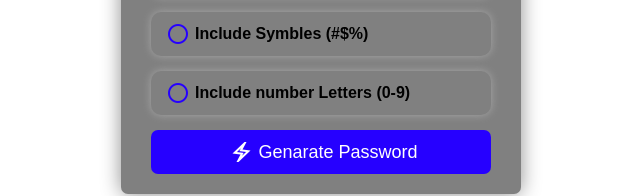
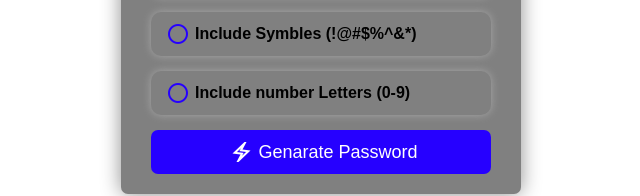
Before and after one commit to Dilshan7704/Pasword-Generator, a plain HTML site: page index.html in a window 1280 px wide. Shown: the part 482-678 px from the top of the page, 319-959 px from the left. Drawn offline with nearby package versions, Linux system fonts and the light colour scheme.

Commit message:
modified  index.html

```diff
--- a/index.html
+++ b/index.html
@@ -41,7 +41,7 @@
             <span class="material-symbols-outlined checkbox">
                 radio_button_unchecked
             </span>
-            <label for="syble" class="includeLabel">Include Symbles (#$%)</label>
+            <label for="syble" class="includeLabel">Include Symbles (!@#$%^&*)</label>
             <input type="checkbox" id="symble" hidden>
         </div>
         <div class="row">
```
